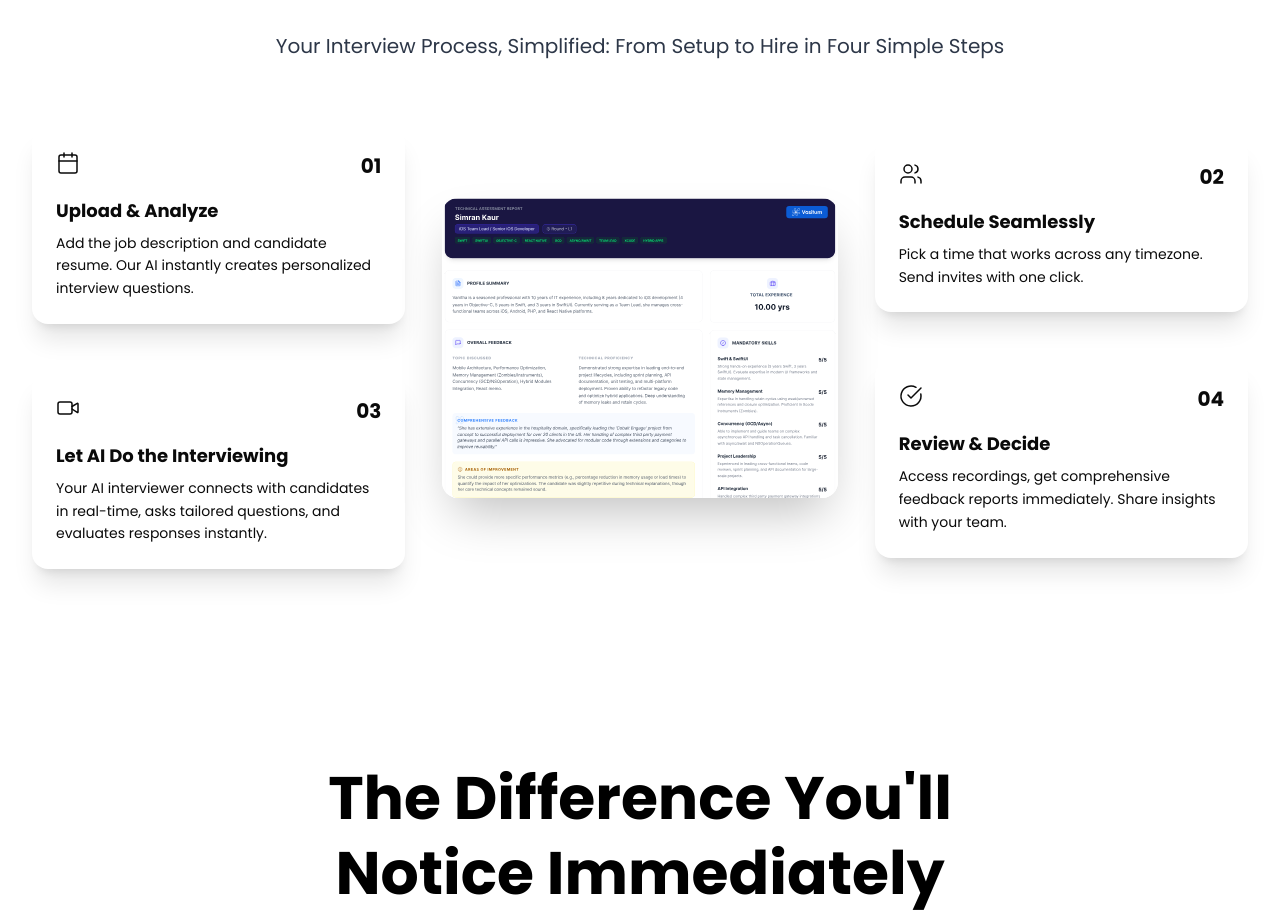
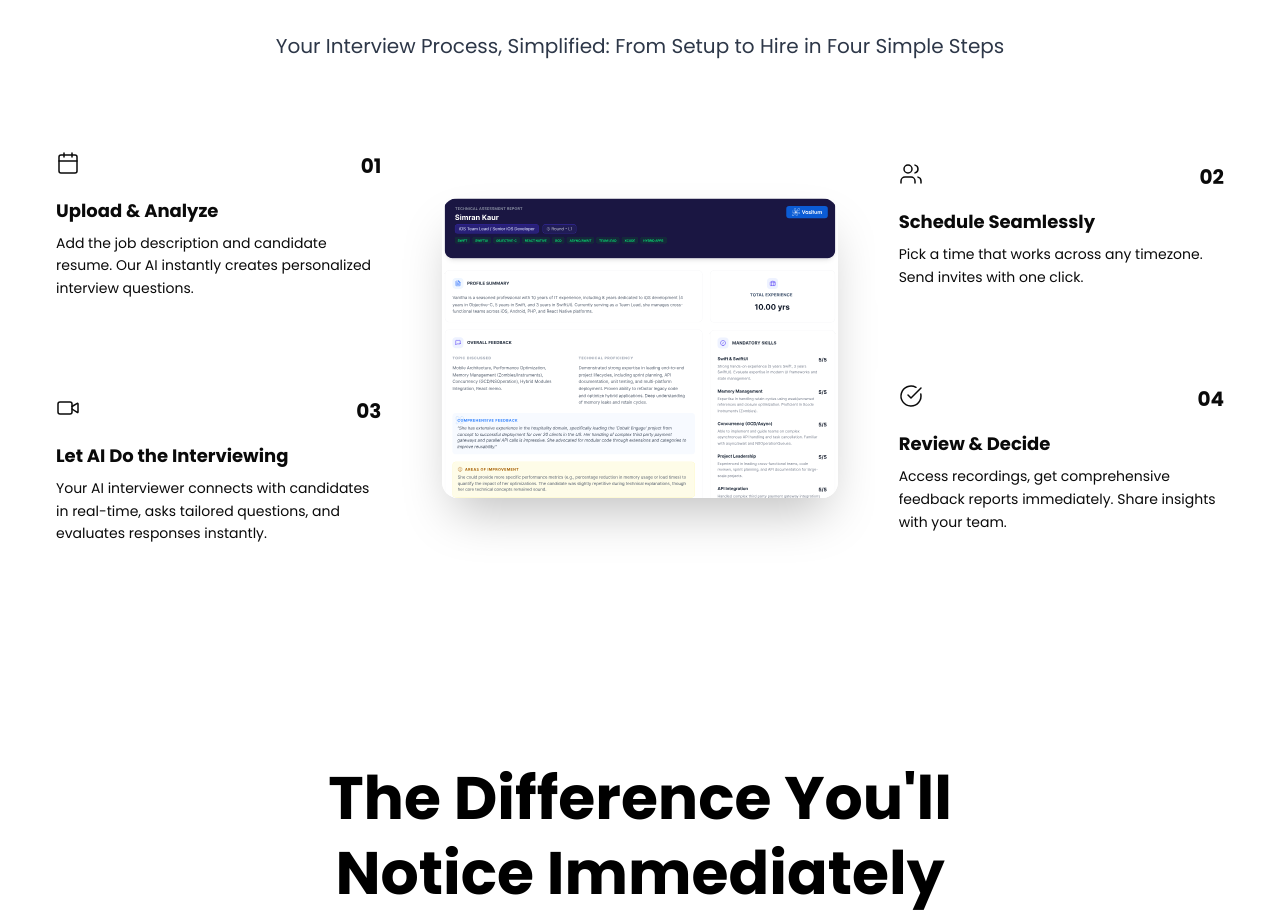
Before and after one commit to MrDhananjay/video-interview, a Next.js app: page / in a window 1280 px wide. Shown: the part 2760-3684 px from the top of the page. Built offline with nearby package versions, Linux system fonts and the light colour scheme.

Commit message:
style: Remove shadow styles from HowItWorksSection StepCard.

```diff
--- a/src/components/HowItWorksSection.jsx
+++ b/src/components/HowItWorksSection.jsx
@@ -99,7 +99,7 @@ export function HowItWorksSection() {
   const lastTwoSteps = steps.slice(2, 4);
 
   const StepCard = ({ step, index }) => (
-    <div className="group relative bg-white rounded-2xl p-6 shadow-xl hover:shadow-2xl transition-all duration-300 border border-gray-100 hover:border-blue-100/50 hover:-translate-y-1">
+    <div className="group relative bg-white rounded-2xl p-6 transition-all duration-300 border border-gray-100 hover:border-blue-100/50 hover:-translate-y-1">
       <div className="relative z-10 flex flex-col h-full">
         {/* Header with Icon */}
         <div className="flex justify-between items-start mb-4">
```
